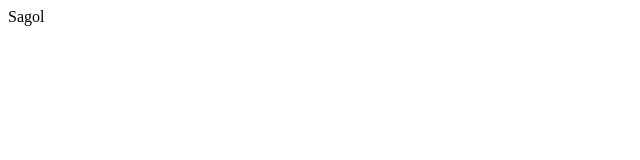
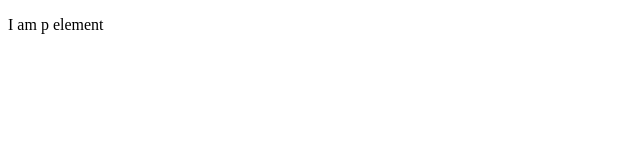
Before and after one commit to AsimRzayev/Display-lesson, a plain HTML site: page index.html in a window 1280 px wide. Shown: the whole page, without its empty margins (0-640 px from the left). Drawn offline with Linux system fonts and the light colour scheme.

Commit message:
add p element

```diff
--- a/index.html
+++ b/index.html
@@ -7,6 +7,6 @@
         <title>Ana sehife</title>
     </head>
     <body>
-        Sagol
+        <p>I am p element</p>
     </body>
 </html>
```
